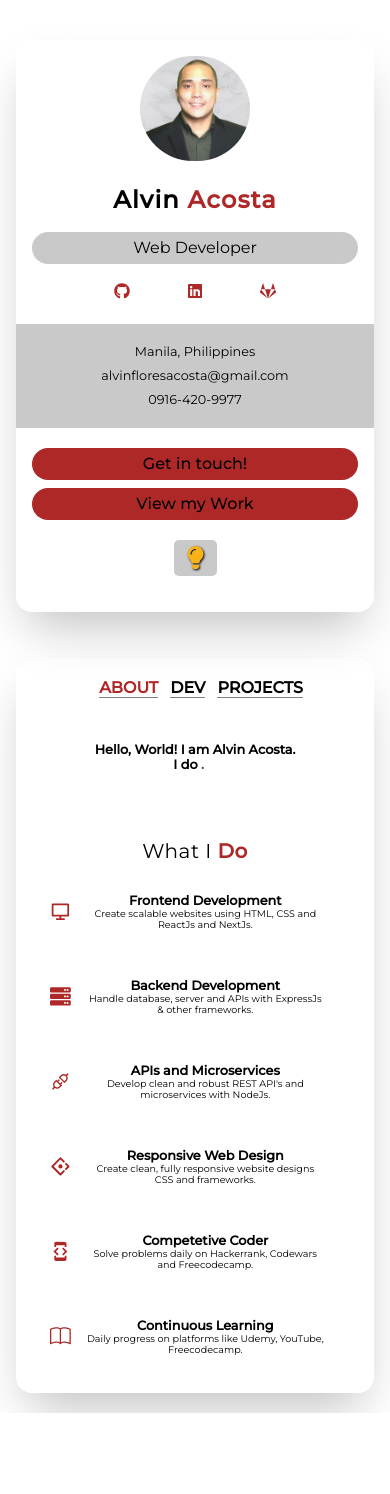
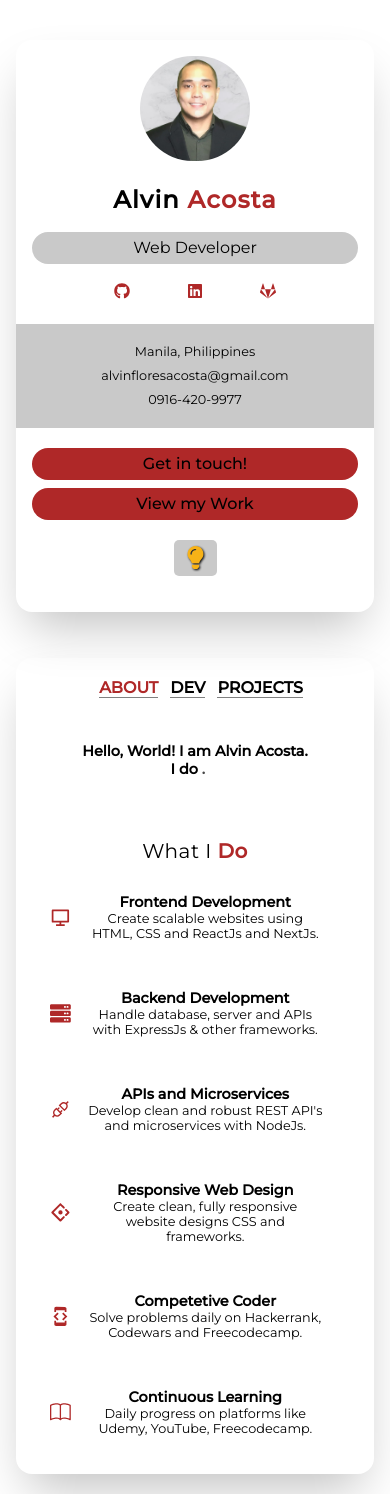
Before and after one commit to Exx-hub/nextjs-portfolio, a Next.js app: page / in a window 390 px wide. Before the commit the page ends 1413 px from the top, so only its background shows below. Built offline with nearby package versions, Linux system fonts and the light colour scheme.

Commit message:
add scroll false to link tags to prevent going to top when clicked

```diff
--- a/components/Navbar.js
+++ b/components/Navbar.js
@@ -17,12 +17,12 @@ const Navbar = () => {
 	return (
 		<nav className={styles.navbar}>
 			{active && <h2>{active}</h2>}
-			<Link href="/">
+			<Link href="/" scroll={false}>
 				<a className={active === "About" ? styles.active : styles.inactive}>
 					ABOUT
 				</a>
 			</Link>
-			<Link href="/dev">
+			<Link href="/dev" scroll={false}>
 				<a
 					className={
 						active === "Dev Background" ? styles.active : styles.inactive
@@ -31,7 +31,7 @@ const Navbar = () => {
 					DEV
 				</a>
 			</Link>
-			<Link href="/projects">
+			<Link href="/projects" scroll={false}>
 				<a className={active === "Projects" ? styles.active : styles.inactive}>
 					PROJECTS
 				</a>
--- a/styles/Home.module.css
+++ b/styles/Home.module.css
@@ -106,7 +106,7 @@
 
 @media screen and (max-width: 500px) {
 	.flashHeader {
-		font-size: 0.8rem;
+		font-size: 0.9rem;
 	}
 	.mainTitle {
 		font-size: 1.2rem;
--- a/styles/SkillCard.module.css
+++ b/styles/SkillCard.module.css
@@ -21,9 +21,9 @@
 		width: 90%;
 	}
 	.skillcard h3 {
+		font-size: 0.9rem;
+	}
+	.skillcard p {
 		font-size: 0.8rem;
 	}
-	.skillcard p {
-		font-size: 0.6rem;
-	}
 }
```
